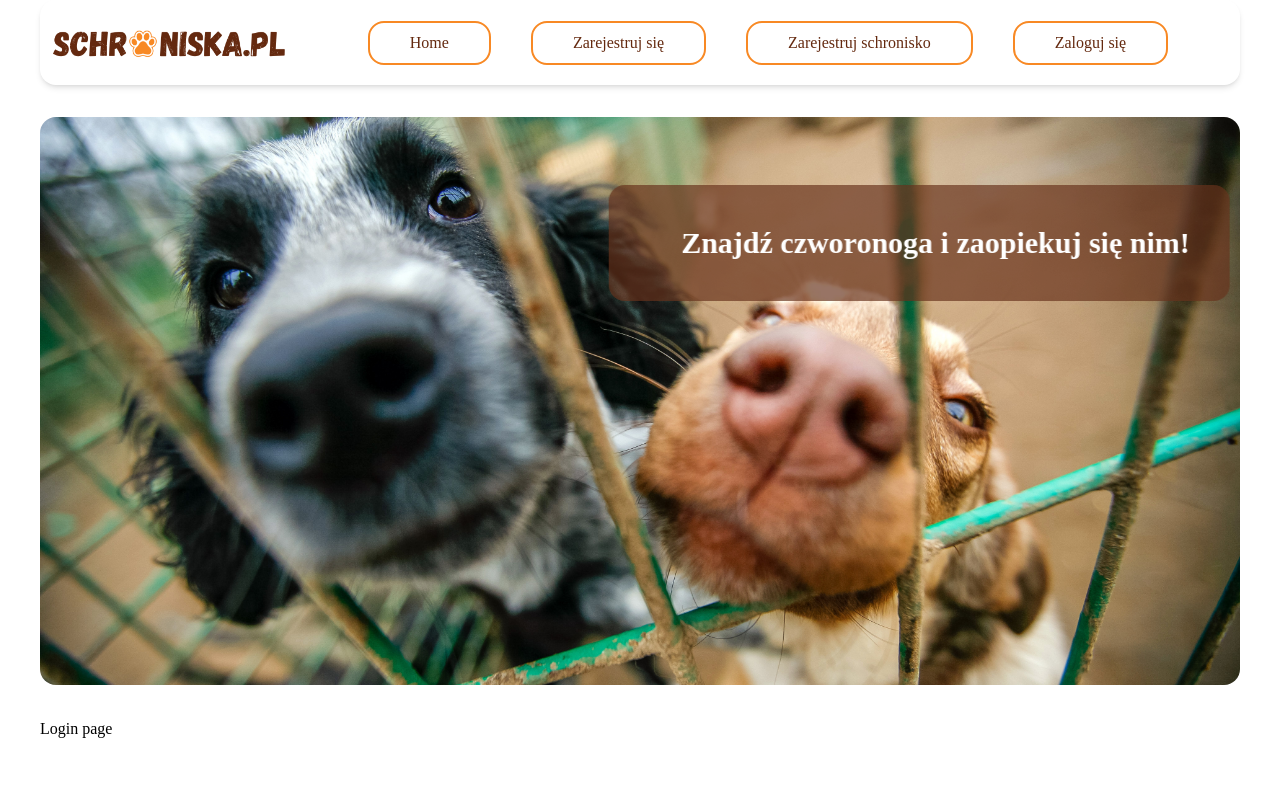
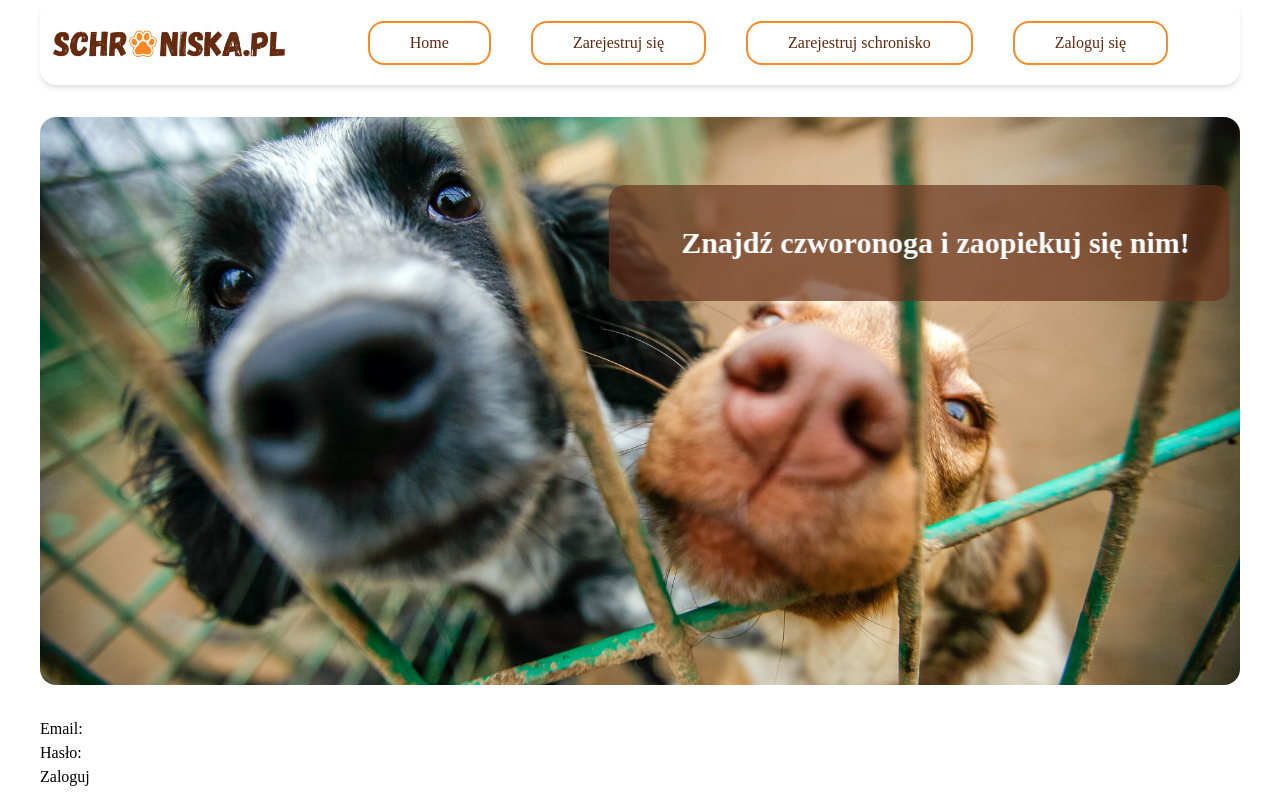
Before and after one commit to s20500-pj/schroniska-pl, a React (Create React App) app in the folder frontend/: page /login in a window 1280 px wide. Built offline with nearby package versions, Linux system fonts and the light colour scheme.

Commit message:
Logowanie/wylogowanie

```diff
--- a/frontend/src/App.js
+++ b/frontend/src/App.js
@@ -1,11 +1,13 @@
-import {BrowserRouter as Router, Routes, Route} from "react-router-dom";
+import {BrowserRouter as Router, Routes, Route, Navigate} from "react-router-dom";
 import Navbar from "./layout/Navbar";
 import Home from "./layout/Home";
 import AddUser from "./users/AddUser";
 import AddShelter from "./users/AddShelter";
-import Login from "./users/Login";
+import Login from "./users/Login/Login";
 import './index.css';
+import LoggedInUser from "./users/Login/LoggedInUser";
 function App() {
+    const token = localStorage.getItem("token")
   return (
     <div className="px-10 font-display ">
       <Router>
@@ -14,7 +16,8 @@ function App() {
             <Route exact path="/" element={<Home />} />
             <Route exact path="/adduser" element={<AddUser />} />
             <Route exact path="/addshelter" element={<AddShelter />} />
-            <Route exact path="/login" element={<Login />} />
+            <Route exact path="/loggedinuser" element={<LoggedInUser />} />
+            <Route exact path="/login" element= {token ? <Navigate to="/loggedinuser" /> : <Login />} />
         </Routes>
       </Router>
 
--- a/frontend/src/users/Login.js
+++ /dev/null
@@ -1,9 +0,0 @@
-import React from "react";
-
-export default function Login() {
-    return (
-        <div>
-            Login page
-        </div>
-    )
-}
--- /dev/null
+++ b/frontend/src/users/Login/LoggedInUser.js
@@ -0,0 +1,19 @@
+import React from "react";
+import {useNavigate} from "react-router-dom";
+
+export default function LoggedInUser() {
+    const navigate = useNavigate();
+    const token = localStorage.getItem("token");
+    const handleLogout = () => {
+        localStorage.removeItem('token');
+        navigate('/');
+    };
+
+    return (
+        <div>
+            <h2>Logged in user </h2>
+            <p>Your JWT token is: {token ? <p>Token: {token}</p> : <p>No token found</p>}</p>
+            <button onClick={handleLogout}>Wyloguj</button>
+        </div>
+    )
+}
--- /dev/null
+++ b/frontend/src/users/Login/Login.js
@@ -0,0 +1,59 @@
+import React, { useState } from "react";
+import { useNavigate } from "react-router-dom";
+import axios from "axios";
+
+function Login() {
+    const [email, setEmail] = useState("");
+    const [password, setPassword] = useState("");
+    const [error, setError] = useState("");
+    const [loading, setLoading] = useState(false);
+    const navigate = useNavigate();
+
+    const handleEmailChange = (event) => {
+        setEmail(event.target.value);
+    };
+
+    const handlePasswordChange = (event) => {
+        setPassword(event.target.value);
+    };
+
+    const handleSubmit = async (event) => {
+        event.preventDefault();
+        setLoading(true);
+        setError("");
+
+        try {
+            const response = await axios.post("http://localhost:8080/api/auth/authenticate", {
+                email,
+                password,
+            });
+            localStorage.setItem("token", response.data.token);
+            const { token } = await response.data;
+            localStorage.setItem("token", token);
+            navigate("/loggedinuser");
+        } catch (error) {
+            setError(error.response?.data?.message || "Something went wrong");
+        } finally {
+            setLoading(false);
+        }
+    };
+
+    return (
+        <div>
+            {error && <p>{error}</p>}
+            <form onSubmit={handleSubmit}>
+                <div>
+                    <label htmlFor="email">Email:</label>
+                    <input type="email" id="email" value={email} onChange={handleEmailChange} />
+                </div>
+                <div>
+                    <label htmlFor="password">Hasło:</label>
+                    <input type="password" id="password" value={password} onChange={handlePasswordChange} />
+                </div>
+                <button type="submit" disabled={loading}>Zaloguj</button>
+            </form>
+        </div>
+    );
+}
+
+export default Login;
--- /dev/null
+++ b/frontend/src/util/useLocalState.js
@@ -0,0 +1,14 @@
+import {useEffect, useState} from "react";
+
+export default function useLocalState (defaultValue, key) {
+    const [value, setValue] = useState(() => {
+        const localStorageValue = localStorage.getItem(key);
+
+        return localStorageValue !== null ? JSON.parse(localStorageValue) : defaultValue;
+    });
+
+    useEffect(() => {
+        localStorage.setItem(key, JSON.stringify(value))
+    }, [key, value]);
+    return [value, setValue]
+}
```
Also changed, not shown: 1 other file (tests, documents, lock files or other folders).
